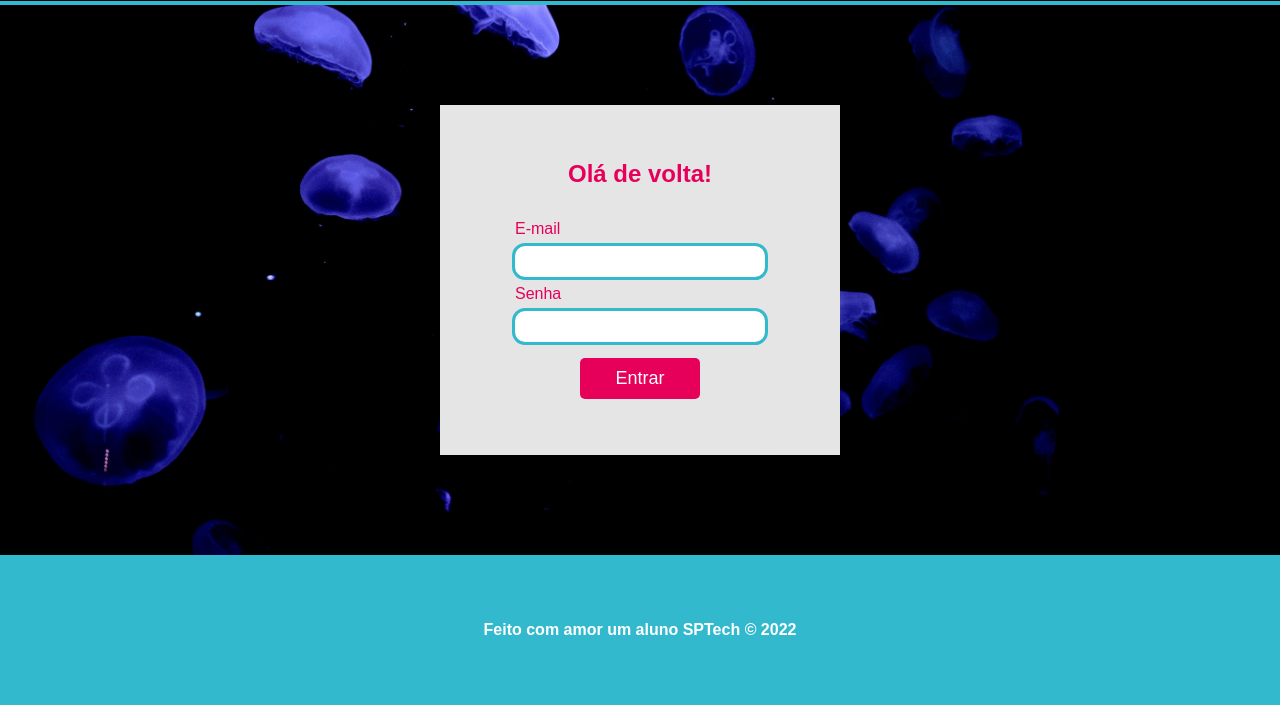
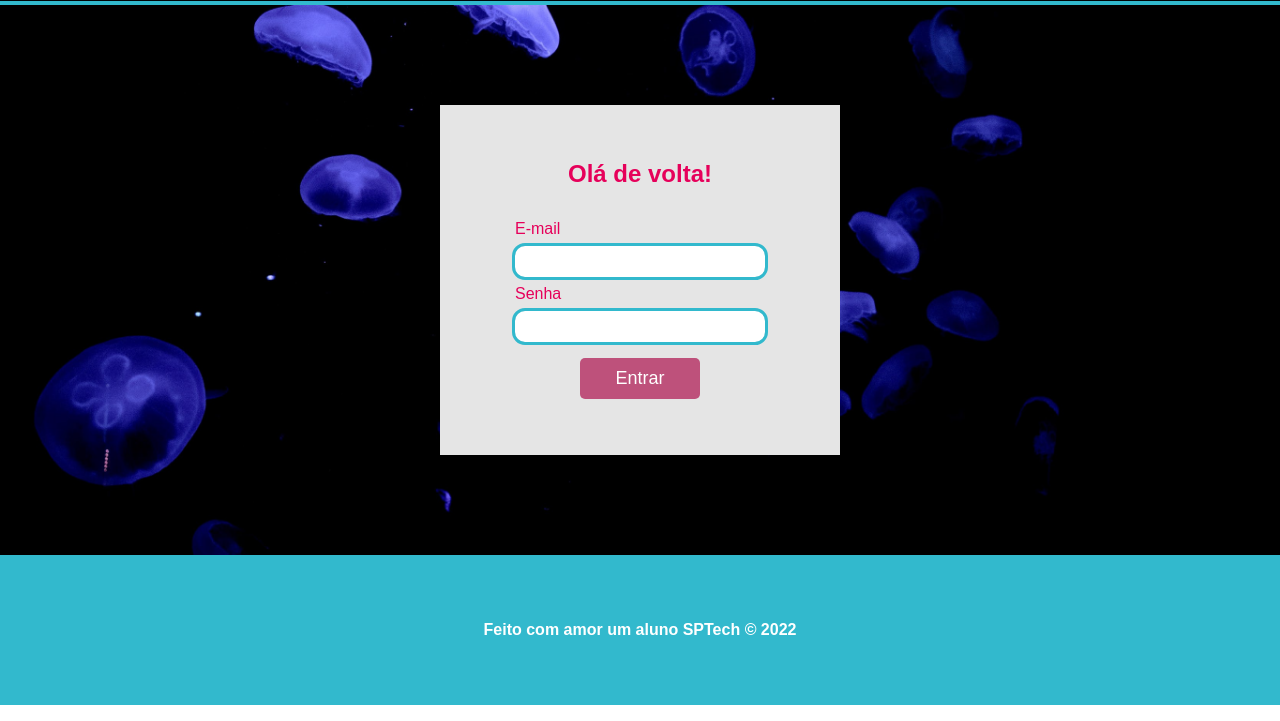
Before and after one commit to kauan-mendes/Projeto-Kauan-Mendes, a plain HTML site: page login.html in a window 1280 px wide. In both pictures the pointer is over the button "Entrar". Shown: the part 79-800 px from the top of the page. Drawn offline with Linux system fonts and the light colour scheme; files whose address does not match are found by name.

Commit message:
Hover no botão adicionado

```diff
--- a/style.css
+++ b/style.css
@@ -110,3 +110,9 @@ form button{
     color: white;
     cursor: pointer;
 }
+button:hover {
+    background-color: #be517b;
+    color: white;
+
+    transition: all 0.4s;
+}
```
